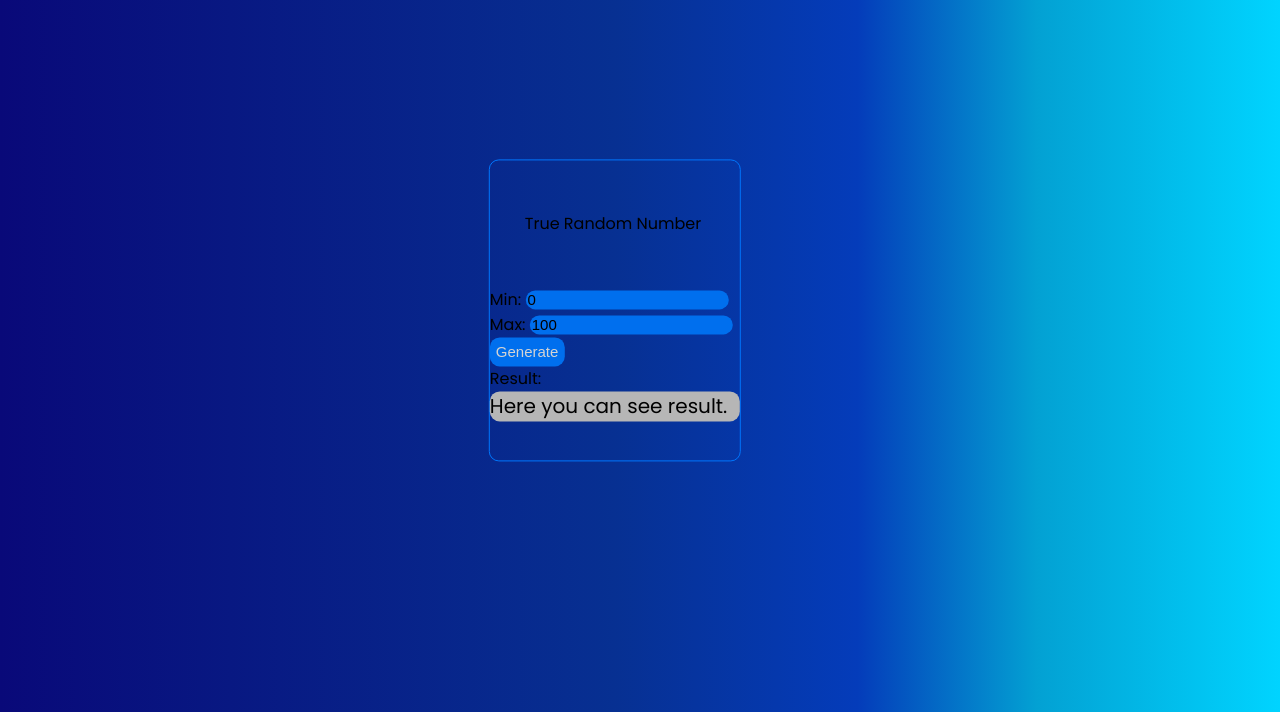
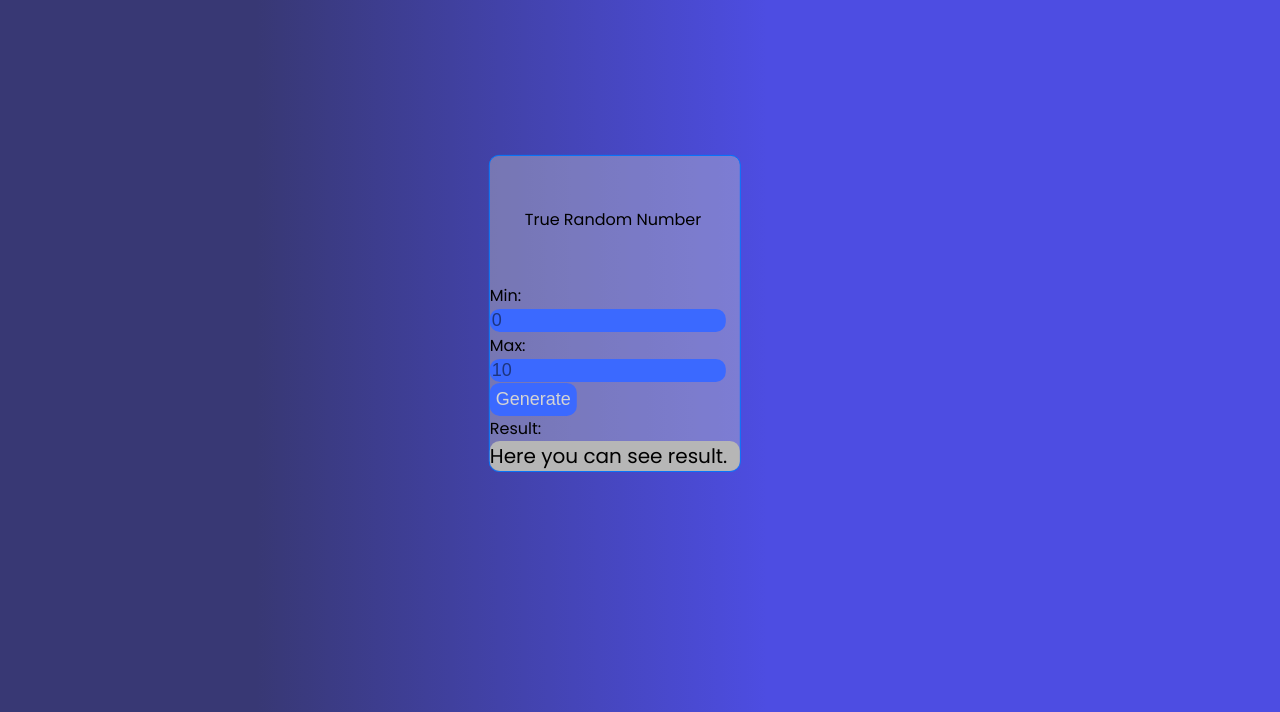
Before and after one commit to ToperPlayYT/true-random-number, a PHP site: page / in a window 1280 px wide. Shown: the top 712 px of the page. Run offline with PHP 8.4, Linux system fonts and the light colour scheme.

Commit message:
Add files via upload

```diff
--- a/javascript/index.js
+++ b/javascript/index.js
@@ -38,7 +38,7 @@ gen.addEventListener("click", function() {
             min.value = parseInt("0")
         }
         if(max.value == "") {
-            max.value = parseInt("100")
+            max.value = parseInt("10")
         }
         result_num.innerHTML = `${Math.randint(min.value, max.value)} <br> <span style="font-size:12px">${date}</span>`;
     }
--- a/main.html
+++ b/main.html
@@ -1,5 +1,5 @@
 <!DOCTYPE html>
-<html lang="eu">
+<html>
     <head>
         <meta charset="UTF-8">
         <title>True Random Number</title>
@@ -8,12 +8,12 @@
 
     <body>
         <div class="middle">
-            <p style="padding:35px">True Random Number</p>
+            <p style="font-size:16px;padding:35px">True Random Number</p>
             <a>Min:</a>
             <input id="min" type="text" placeholder="0" maxlength="14" value="">
             <br>
             <a>Max:</a>
-            <input id="max" type="text" placeholder="100" maxlength="14" value="">
+            <input id="max" type="text" placeholder="10" maxlength="14" value="">
             <button id="gen">Generate</button>
             <br>
             <a>Result:</a>
--- a/stylesheet/index.css
+++ b/stylesheet/index.css
@@ -1,12 +1,13 @@
 @import url('https://fonts.googleapis.com/css2?family=Poppins&display=swap');
 body {
     background: rgb(2,0,36);
-    background: linear-gradient(90deg, rgba(2,0,36,1) 0%, rgba(9,9,121,1) 0%, rgba(8,24,130,1) 18%, rgba(7,48,146,1) 48%, rgba(4,60,186,1) 67%, rgba(3,161,211,1) 81%, rgba(0,212,255,1) 100%);
+    background: linear-gradient(90deg,rgb(56, 56, 116) 20%,rgb(77, 77, 226) 60%);
     font-family: 'Poppins', sans-serif;
 }
 .middle {
+    background-color: rgba(197, 197, 197, 0.4);
     width:250px;
-    height:300px;
+    height:auto;
     position: absolute;
     left:0;
     right:0;
@@ -23,15 +24,16 @@ body {
     border-radius:10px;
 }
 input, button {
-    font-size:15px;
+    font-size:18px;
     border-radius: 10px;
     border: none;
-    background:rgb(0, 111, 238);
-    color: rgb(212, 212, 212);
+    outline:5px;
+    background:rgb(59, 105, 255);
+    color: rgb(212, 212, 212)
 }
 button {
     padding:6px;
 }
 input::placeholder {
-    color:rgb(0, 0, 0);
+    color:rgba(0, 0, 0, 0.500);
 }
```
